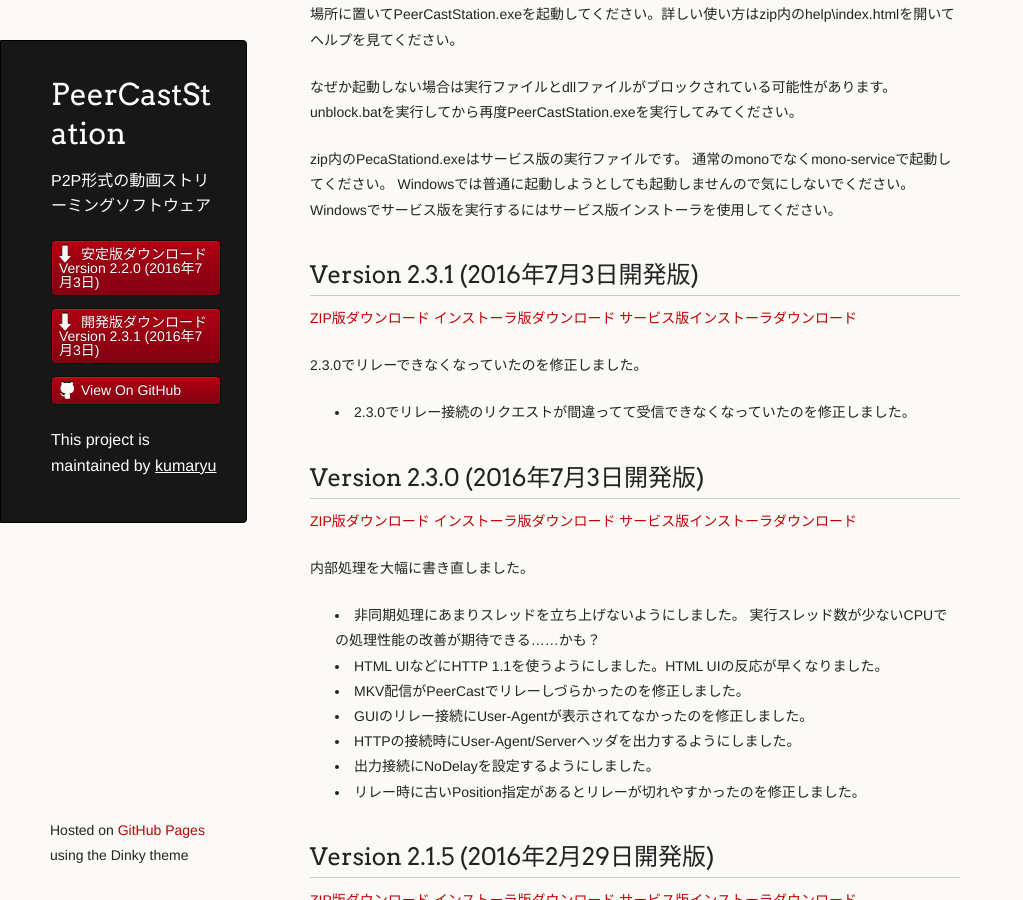
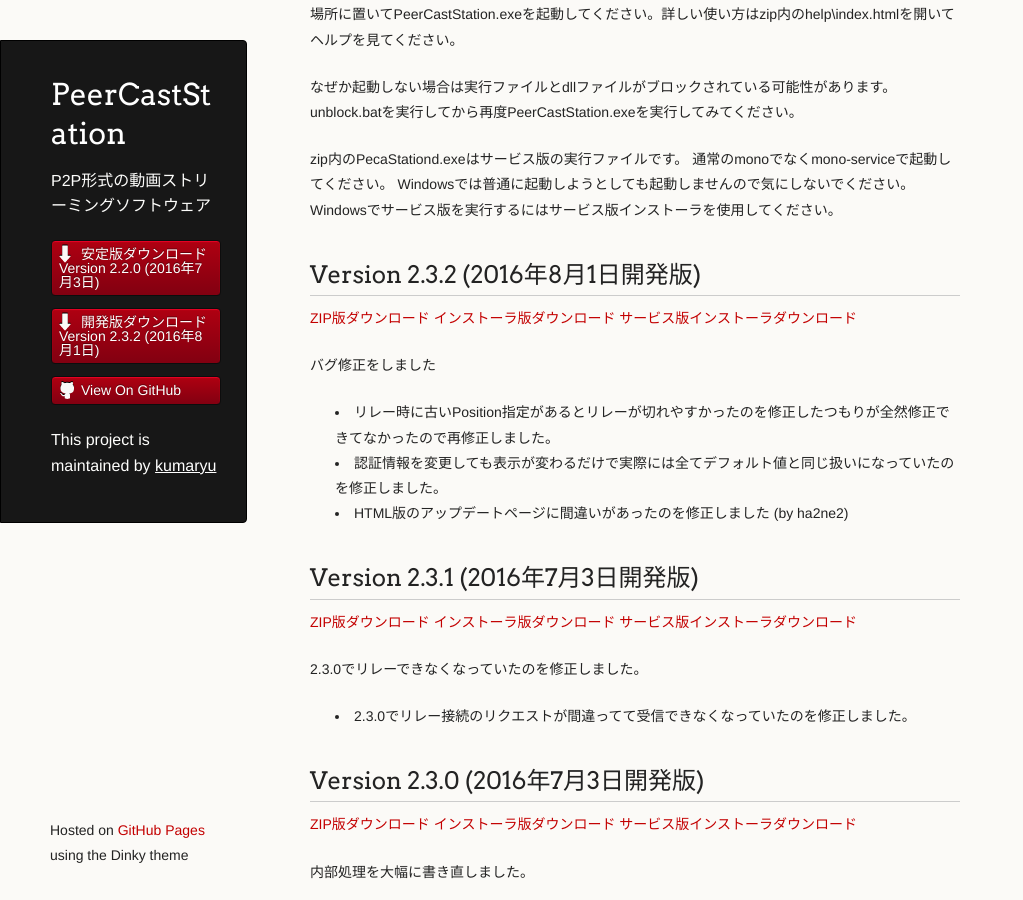
Before and after one commit to kumaryu/peercaststation, a Jekyll site: the page built from download-dev.mkd, in a window 1280 px wide and 900 px high, scrolled down 410 px. Shown: the whole window, without its empty margins (0-1023 px from the left). Built offline with Jekyll 4.4.1, drawn with Linux system fonts in a browser that asks for light colours.

Commit message:
Bumped version up to 2.3.2.0

```diff
--- a/_data/releasenotes.yml
+++ b/_data/releasenotes.yml
@@ -1,4 +1,26 @@
 ---
+- name: Version 2.3.2 (2016年8月1日開発版)
+  version: 2.3.2.0
+  channel: dev
+  notes: |
+    バグ修正をしました
+
+    * リレー時に古いPosition指定があるとリレーが切れやすかったのを修正したつもりが全然修正できてなかったので再修正しました。
+    * 認証情報を変更しても表示が変わるだけで実際には全てデフォルト値と同じ扱いになっていたのを修正しました。
+    * HTML版のアップデートページに間違いがあったのを修正しました (by ha2ne2)
+  date: 2016-08-01T00:00:00+09:00
+  url: http://www.pecastation.org/files/PeerCastStation-2.3.2.zip
+  enclosures:
+  - type: archive
+    url: http://www.pecastation.org/files/PeerCastStation-2.3.2.zip
+    length: 1647166
+  - type: installer
+    url: http://www.pecastation.org/files/PeerCastStation-2.3.2.exe
+    length: 2285366
+  - type: serviceinstaller
+    url: http://www.pecastation.org/files/PecaStationd-2.3.2.msi
+    length: 2048616
+
 - name: Version 2.3.1 (2016年7月3日開発版)
   version: 2.3.1.0
   channel: dev
--- a/_layouts/default.html
+++ b/_layouts/default.html
@@ -24,7 +24,7 @@
           <a class="buttons" href="download-stable.html">安定版ダウンロード<br>Version 2.2.0 (2016年7月3日)</a>
           </li>
           <li class="download" style="width:auto; height:auto">
-          <a class="buttons" href="download-dev.html">開発版ダウンロード<br>Version 2.3.1 (2016年7月3日)</a>
+          <a class="buttons" href="download-dev.html">開発版ダウンロード<br>Version 2.3.2 (2016年8月1日)</a>
           </li>
           <li style="width:auto"><a class="buttons github" href="https://github.com/kumaryu/peercaststation">View On GitHub</a></li>
         </ul>
```
